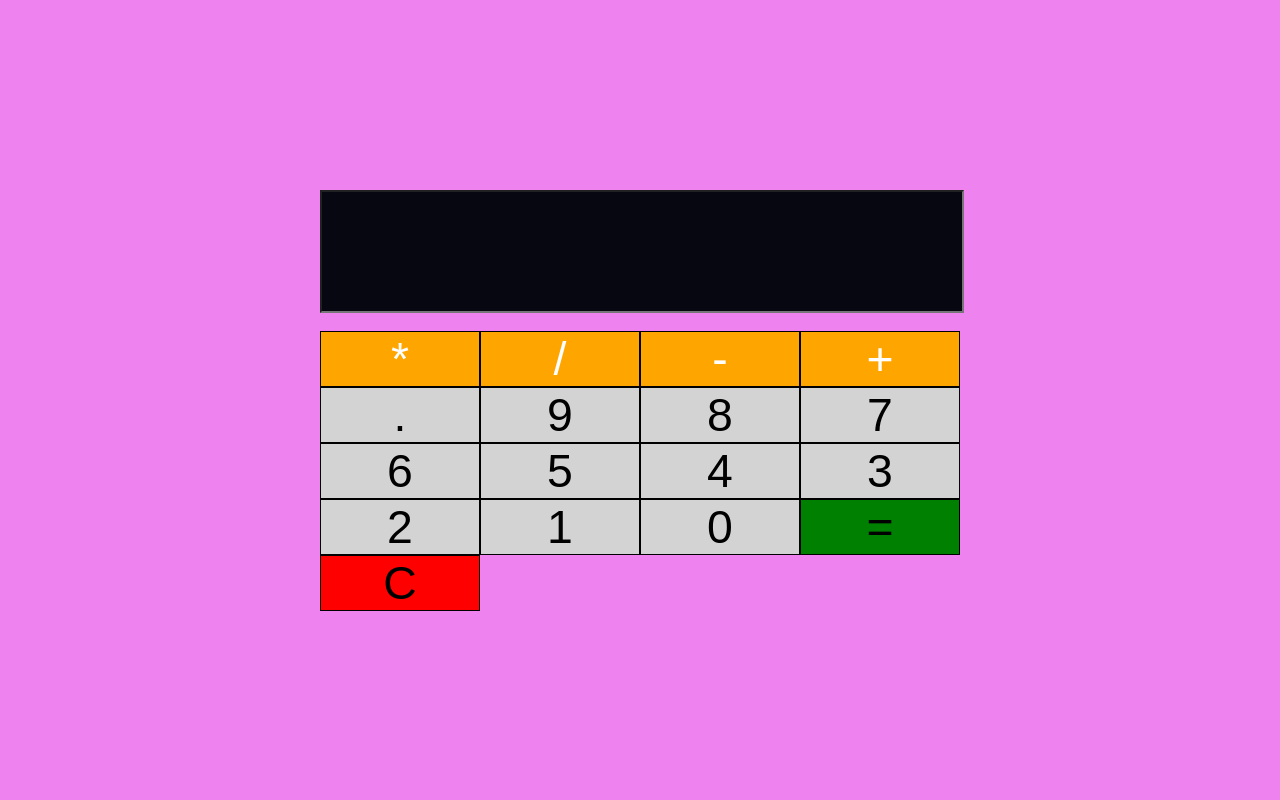
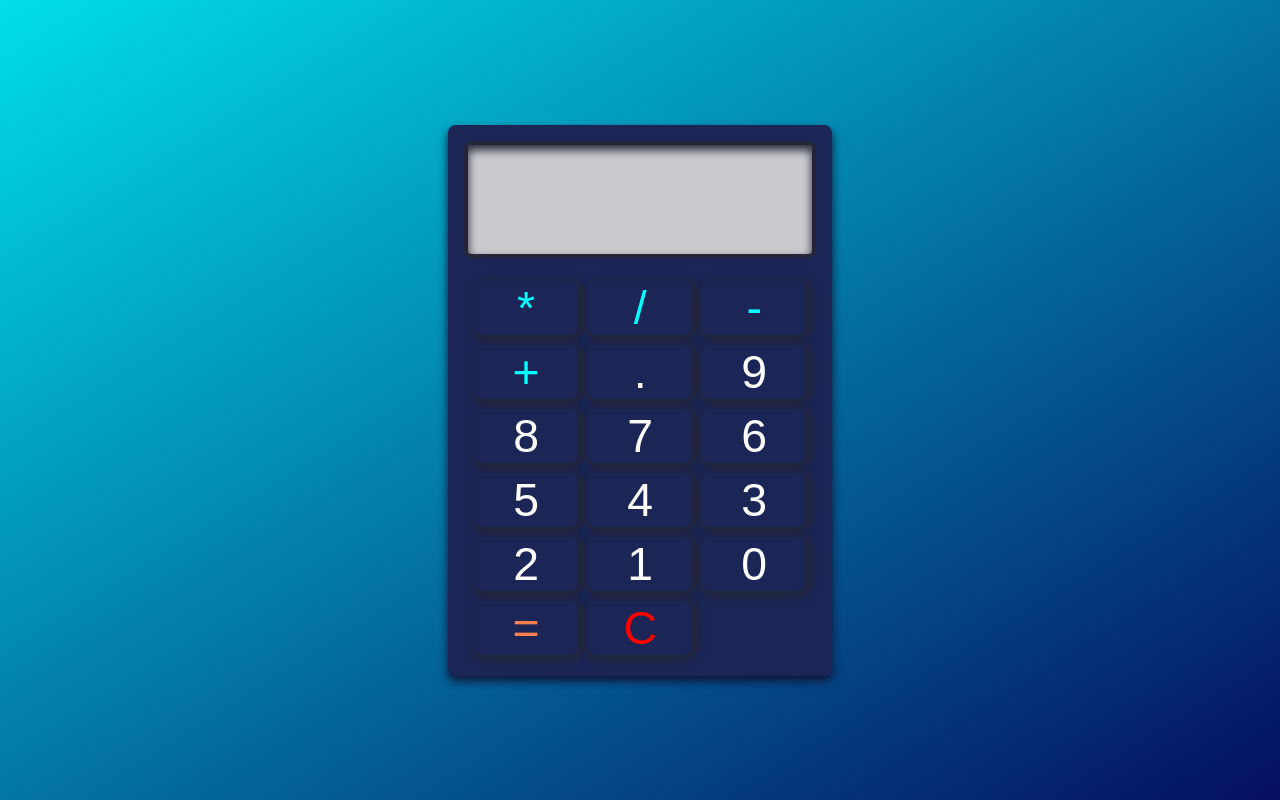
Before and after one commit to anirket/calculator-js, a plain HTML site: page index.html in a window 1280 px wide. Drawn offline with Linux system fonts and the light colour scheme.

Commit message:
converted to neumorphic js calculator

```diff
--- a/main.css
+++ b/main.css
@@ -1,6 +1,7 @@
 * {
     margin: 0;
     padding: 0;
+    box-sizing: border-box;
 }
 
 body {
@@ -8,58 +9,83 @@ body {
     display: flex;
     justify-content: center;
     align-items: center;
-    background-color: violet;
+    background-image:linear-gradient(to bottom right,#01DEE9,#050e61);
 }
 .calculator{
 flex: 0 0 90%;
+padding:1rem;
+box-shadow:0 5px 10px #111430;
+background-color: #1b2657;
+border-radius: 0.5rem;
+
 }
+
 .screen{
     width: 100%;
-    font-size: 3rem;
-    background-color: rgb(7, 7, 17);
-    color: white;
+    height:50%;
+    font-size: 2.5rem;
+    background-color:#cacbce;
+    color: #242638;
     overflow: hidden;
     padding: 2rem 0rem;
+    text-align: right;
+border-radius: 0.5rem;
+border: .25rem solid #242638;
+box-shadow: inset 0px 5px 10px #242638;
+
 }
 .buttons{
     display: flex;
     flex-wrap: wrap;
+    margin-left: 5px;
+}
+.btn,.btn-equal,.btn-cancel{
+    flex: 0 0 21%;
+    font-size: 2.9rem;
+    border-radius:0.5rem;
+    outline: none;
+    background-color: #1b2657;
+    text-decoration: none;
+    box-shadow: 0px 5px 10px #242638,
+                5px 0px 10px #242638;
+    border:none;
+     transition:all 0.80ms ease-in-out ;
+     cursor:pointer;
+}
+.btn:active,.btn-equal:active,.btn-cancel:active{
+    color:#050e61;
+    background-color: #f1f1f18a;
+    transform:scale(1.1)
+}
+
+.btn-yellow{
+    color:cyan;
 
 }
-.btn,.btn-equal,.btn-cancel{
-    flex: 0 0 25%;
-    font-size: 2.9rem;
-    border: 1px solid black;
-    /* transition:  all 0.8s ease ;  */
-}
-.btn:hover,.btn-equal:hover,.btn-cancel:hover{
-    background-color: blue;
 
+.btn-grey{
 
-
-}
-.btn-yellow{
-    background-color: orange;
-    color: white;
-}
-.btn-grey{
-    background-color: lightgray;
-    color: black;
-}
-.btn-equal{
-    background-color: green;
+    color:white;
 }
 
+.btn-equal{
+    color:coral;
+}
 .btn-cancel{
-background-color: red;
 
+color:red;
+}
+.btn,.btn-equal,.btn-cancel{
+   margin:5px;
 }
 /* for pc */
 @media only screen and (min-width:600px){
 
     .calculator{
-        flex: 0 0 50%;
+        flex: 0 0 30%;
         }
+        .btn,.btn-equal,.btn-cancel{
+    flex: 0 0 30%;
 
-
+        }
 }
```
